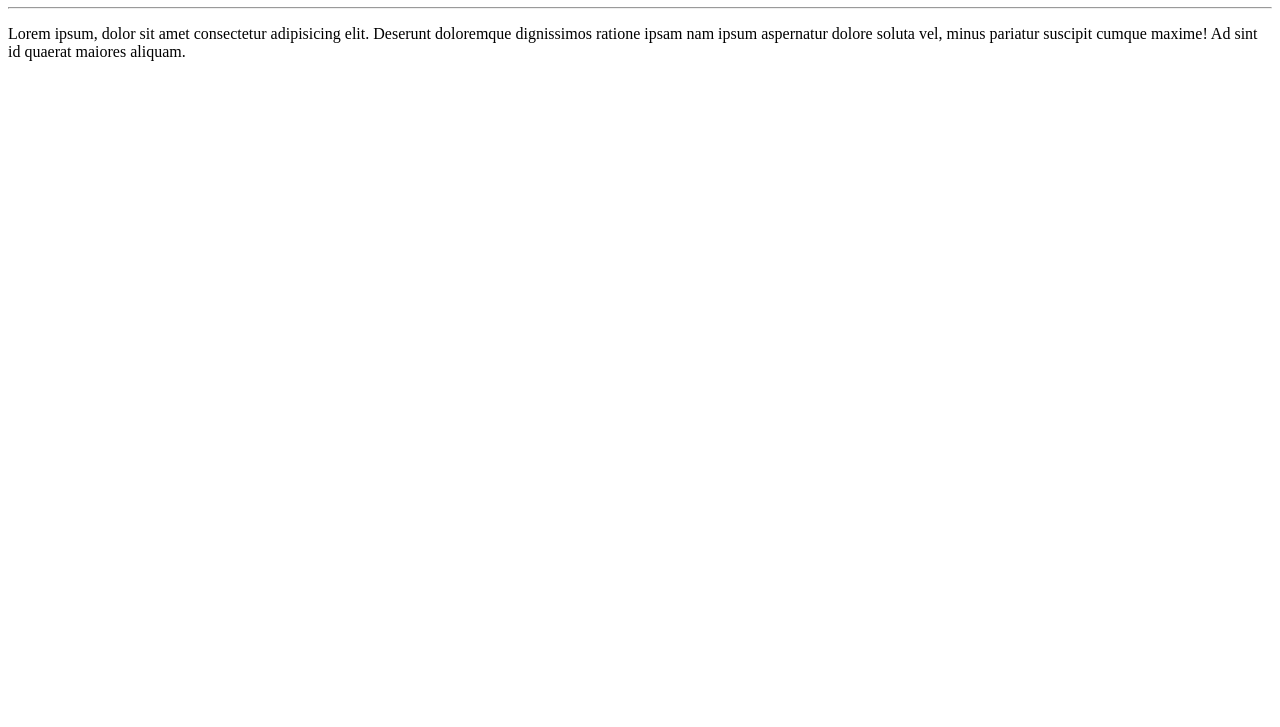
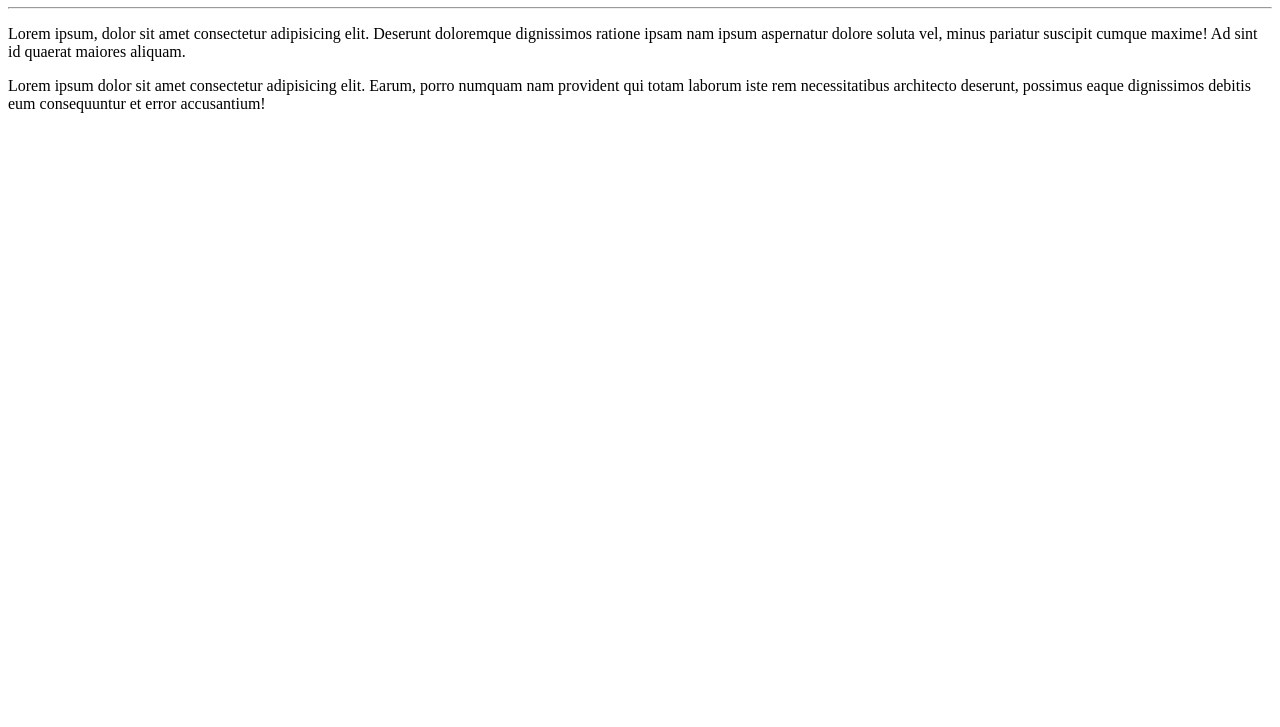
Before and after one commit to Salles-Lyra/Repositorio-Teste, a plain HTML site: page Site-teste/index.html in a window 1280 px wide. Shown: the part 73-800 px from the top of the page. Drawn offline with Linux system fonts and the light colour scheme.

Commit message:
Adicionei um parágrafo
adicionamento de um parágrafo

```diff
--- a/Site-teste/index.html
+++ b/Site-teste/index.html
@@ -9,5 +9,6 @@
     <h1>Html de estudo de versionamento</h1>
     <hr>
     <p>Lorem ipsum, dolor sit amet consectetur adipisicing elit. Deserunt doloremque dignissimos ratione ipsam nam ipsum aspernatur dolore soluta vel, minus pariatur suscipit cumque maxime! Ad sint id quaerat maiores aliquam.</p>
+    <p>Lorem ipsum dolor sit amet consectetur adipisicing elit. Earum, porro numquam nam provident qui totam laborum iste rem necessitatibus architecto deserunt, possimus eaque dignissimos debitis eum consequuntur et error accusantium!</p>
 </body>
 </html>
```
